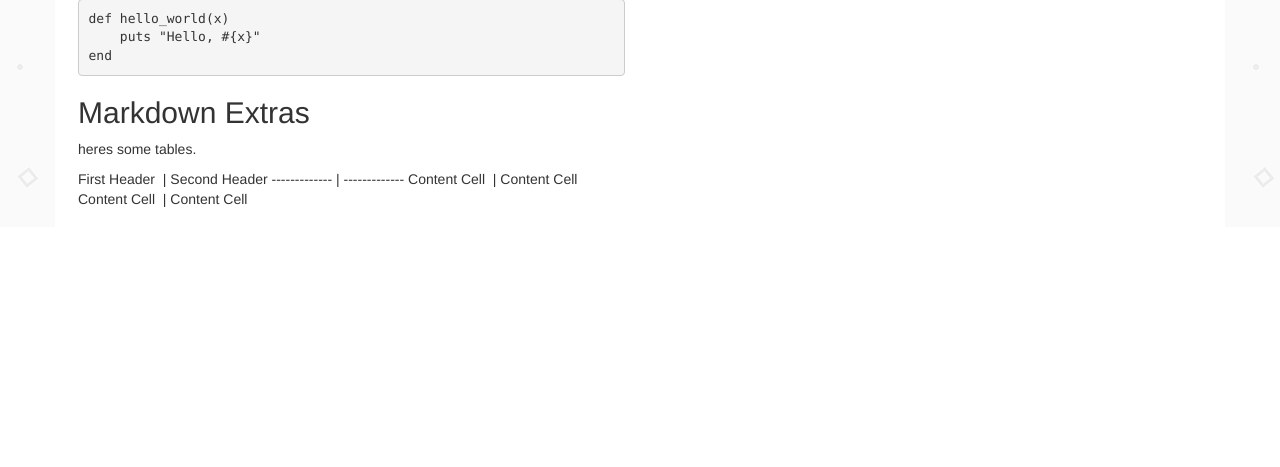
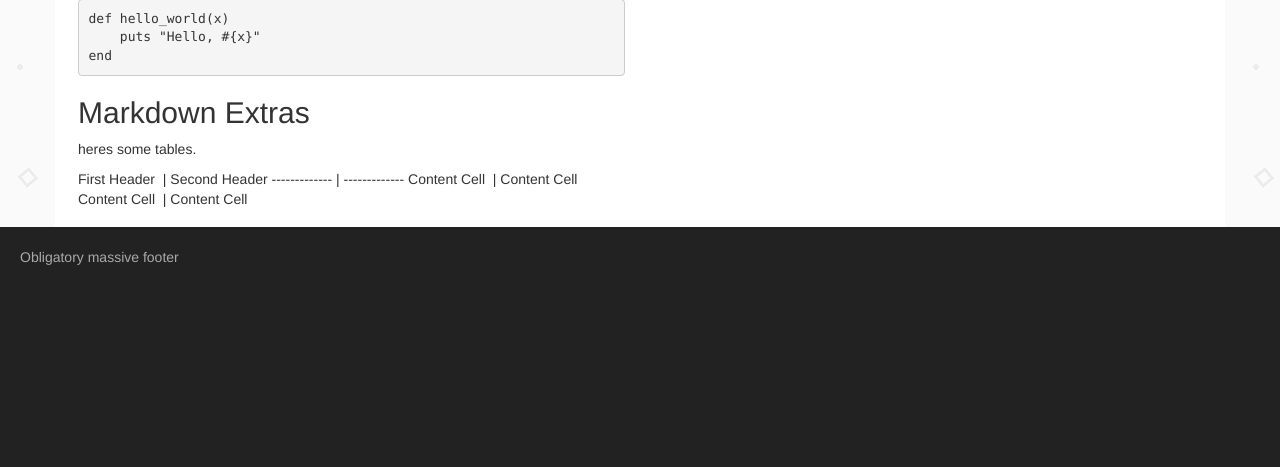
Before and after one commit to hshaheucleia/learn-c-online, a Flask app: page / in a window 1280 px wide. Shown: the part 1134-1601 px from the top of the page. Before the commit the page ends 1341 px from the top, so only its background shows below. Run offline with Flask 2, Linux system fonts and the light colour scheme; some libraries are stand-ins or nearby versions.

Commit message:
obligatory footer

```diff
--- a/static/site.css
+++ b/static/site.css
@@ -1,6 +1,13 @@
 body {
   padding-top: 50px;
   background: url('/static/geometry.png');
+}
+
+.footer {
+	background-color: #222;
+	height: 240px;
+	color: #aaa;
+	padding: 20px;
 }
 
 .container.site-main {
--- a/templates/index.html
+++ b/templates/index.html
@@ -72,6 +72,10 @@ int main(int argc, char *argv[]) {
 
     </div><!-- /.container -->
 
+    <div class="footer">
+      Obligatory massive footer
+    </div>
+
     <script src="/static/jquery-1.10.2.min.js"></script>
     <script src="/static/bootstrap/js/bootstrap.min.js"></script>
     <script src="/static/showdown/showdown.js"></script>
```
